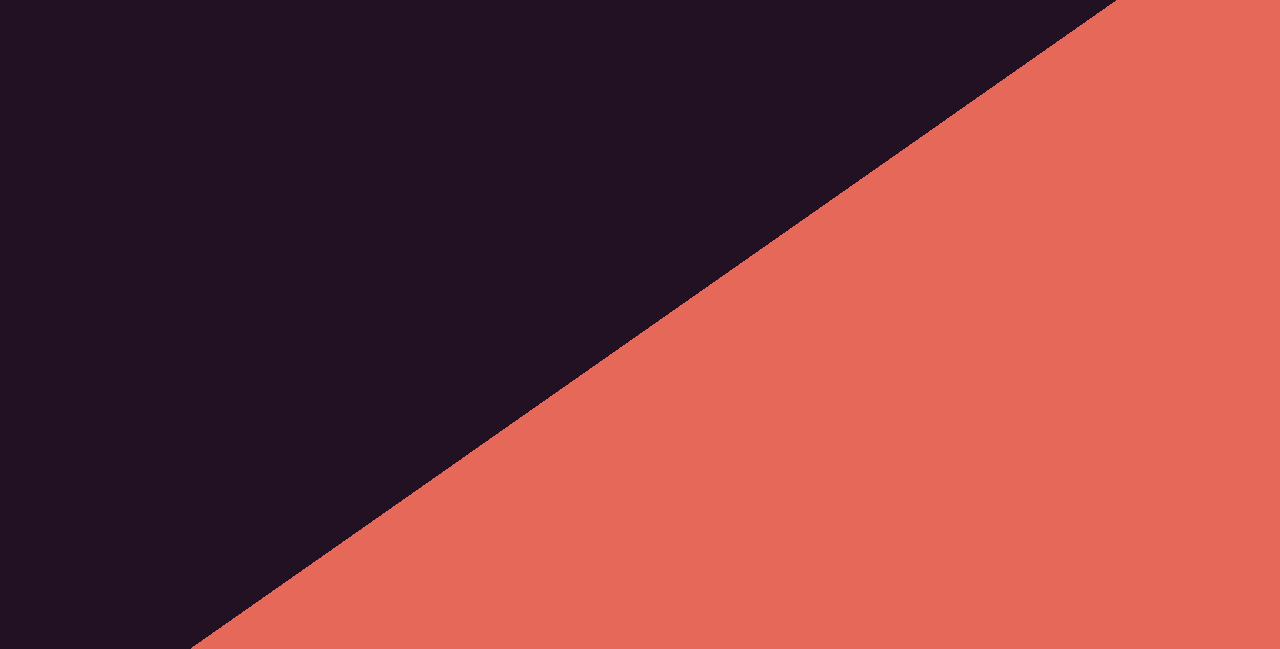
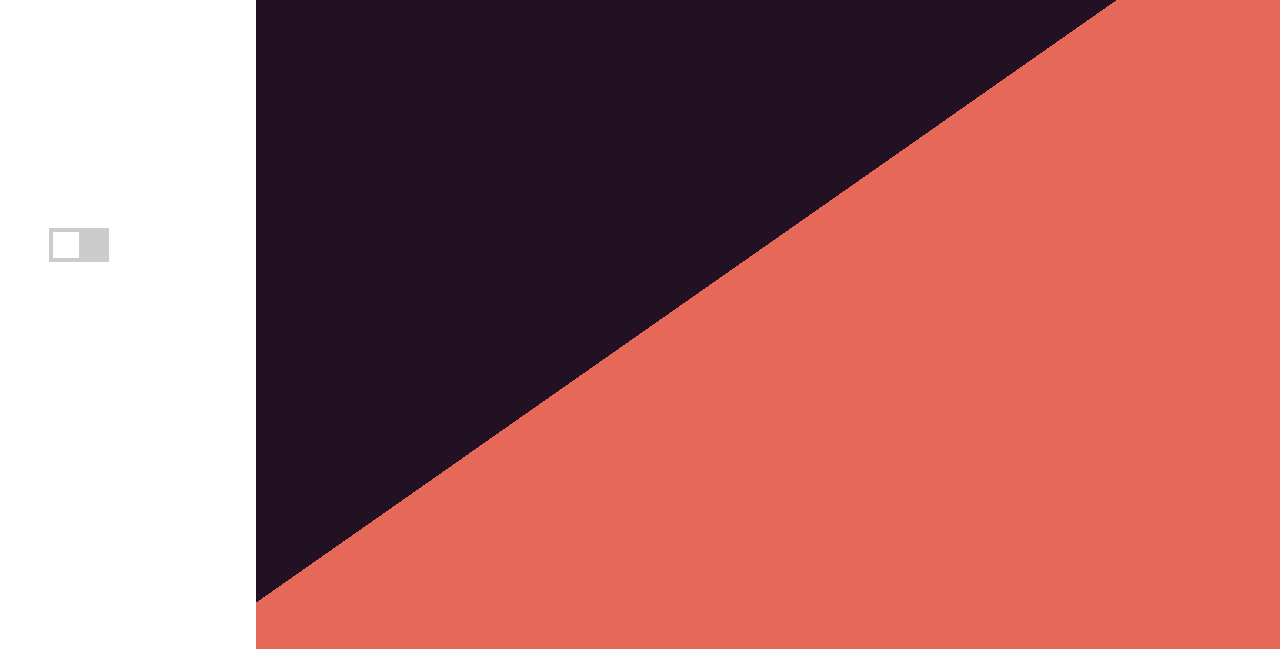
Before and after one commit to wa20/5-Daily-Planner, a plain HTML site: page index.html in a window 1280 px wide. Shown: the part 151-800 px from the top of the page. Drawn offline with nearby package versions, Linux system fonts and the light colour scheme.

Commit message:
css toggle switch additon and main cointainer fixes

```diff
--- a/index.html
+++ b/index.html
@@ -10,7 +10,7 @@
 </head>
 
 <body>
-     <header class="sideBar">
+     <header class="sidebar">
 
         <label class="switch">
             <input type="checkbox" id="theme-switcher" />
@@ -27,7 +27,7 @@
 
     </header>
 
- <main class="main-contianer">
+ <main class="main-container">
 
 
 
@@ -39,7 +39,7 @@
  </main>
 
 
- <footer id="contact">
+ <!-- <footer id="contact">
 
     <nav class="footer-links">
         <h4>Contact |</h4>
@@ -48,11 +48,12 @@
         <a href="#" class="footer-nav nav-item">Github</a>
 
     </nav>
-</footer>
+</footer> -->
 
 
 
 
-    <script src="./script.js"></script>
+
 </body>
+<script src="./script.js"></script>
 </html>
--- a/style.css
+++ b/style.css
@@ -35,27 +35,150 @@ ul {
 ====================*/
 
 /* @media (min-width: 600px) { */
-    html {
+body {
   background-image: linear-gradient(145deg, #221122 55%, #e66858 45%);
   /* color: rgb(128, 119, 119); */
   min-height: 100%;
   font-family: "Orbitron", sans-serif;
   font-size: 1.5rem;
   color: rgb(104, 100, 100);
+  display: flex;
+  flex-wrap: wrap;
 }
 /* } */
-
 
 /*============
  DARK MODE
 =============*/
 
 /* @media (min-width: 600px) { */
-    html.dark {
+body.dark {
   background-image: linear-gradient(145deg, #130e13 55%, #1f100e 45%);
   color: white;
   font-family: "Orbitron", sans-serif;
   font-size: 1.5rem;
   min-height: 100%;
+  display: flex;
+  flex-wrap: wrap;
 }
 /* } */
+
+/* body {
+    display: flex;
+    flex-wrap: wrap;
+} */
+
+/*=========
+1 - Sidebar
+ =========*/
+
+/* remain as header bar */
+@media (min-width: 600px) and (max-width: 1300px) {
+  .sidebar {
+    background: white;
+    flex: 1 1 20%;
+    display: flex;
+    justify-content: space-around;
+    align-items: center;
+    z-index: 2;
+  }
+}
+
+/* transition from top bar to sidebar */
+@media (min-width: 1300px) {
+  .sidebar {
+    display: flex;
+    flex-direction: column;
+    justify-content: space-around;
+    align-items: center;
+    background: white;
+    min-height: 100%;
+    flex: 1 1 20%;
+    z-index: 2;
+  }
+}
+
+/* mobile view */
+@media (max-width: 600px) {
+  .sidebar {
+    display: flex;
+    flex-direction: column;
+    justify-content: space-around;
+    align-items: center;
+    min-width: 100vw;
+    background: white;
+    z-index: 2;
+  }
+}
+
+/*===========
+2 - Theme Toggle Switch
+============*/
+
+.switch {
+  position: relative;
+  display: inline-block;
+  width: 60px;
+  height: 34px;
+}
+
+.switch input {
+  opacity: 0;
+  width: 0;
+  height: 0;
+}
+
+.slider {
+  position: absolute;
+  cursor: pointer;
+  top: 0;
+  left: 0;
+  right: 0;
+  bottom: 0;
+  background-color: #ccc;
+  -webkit-transition: 0.4s;
+  transition: 0.4s;
+}
+
+.slider:before {
+  position: absolute;
+  content: "";
+  height: 26px;
+  width: 26px;
+  left: 4px;
+  bottom: 4px;
+  background-color: white;
+  -webkit-transition: 0.4s;
+  transition: 0.4s;
+}
+
+input:checked + .slider {
+  background-color: #c51212;
+}
+
+input:focus + .slider {
+  box-shadow: 0 0 2px #f8d1d1;
+}
+
+input:checked + .slider:before {
+  -webkit-transform: translateX(26px);
+  -ms-transform: translateX(26px);
+  transform: translateX(26px);
+}
+
+/*=========
+3 - Main Container
+=========*/
+
+.main-container {
+  padding: 10%;
+  flex: 1 1 80%;
+  margin-bottom: auto;
+  min-height: 100vh;
+  flex-wrap: wrap;
+  /* background: rgba(255, 255, 255, 0.103); */
+}
+
+/*=========
+4 - Main Container
+=========*/
```
Lines whose indentation alone changed are shown as unchanged.
